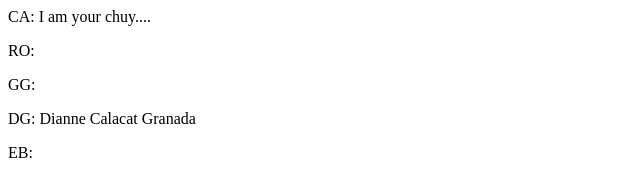
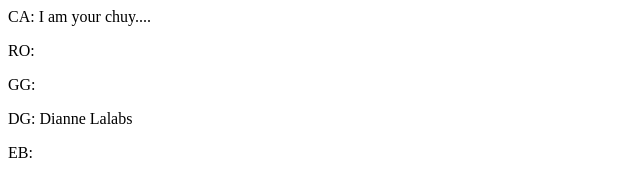
Before and after one commit to CMU-PRIO/cmuprio, a plain HTML site: page index.html in a window 1280 px wide. Shown: the full height of the page, 0-640 px from the left. Drawn offline with Linux system fonts and the light colour scheme.

Commit message:
This is from dianne

```diff
--- a/index.html
+++ b/index.html
@@ -7,7 +7,7 @@
     <p>CA: I am your chuy....</p>
     <p>RO: </p>
     <p>GG: </p>
-    <p>DG: Dianne Calacat Granada</p>
+    <p>DG: Dianne Lalabs</p>
     <p>EB: </p>
   </body>
 </html>
```
